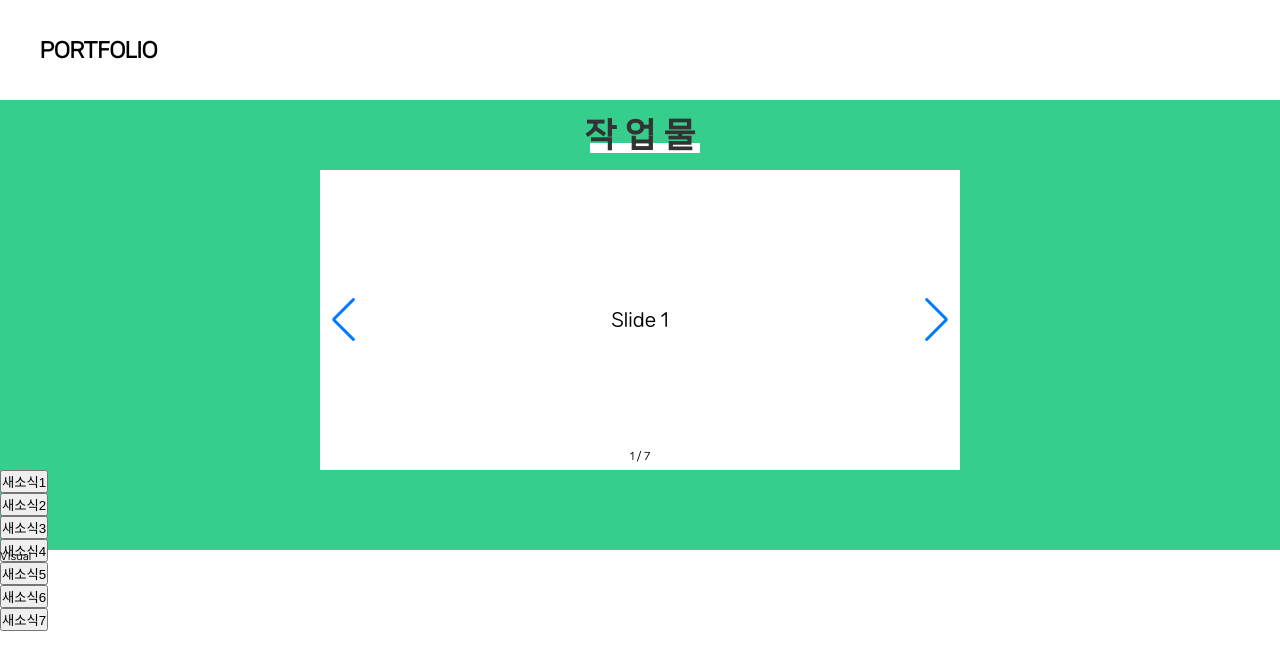
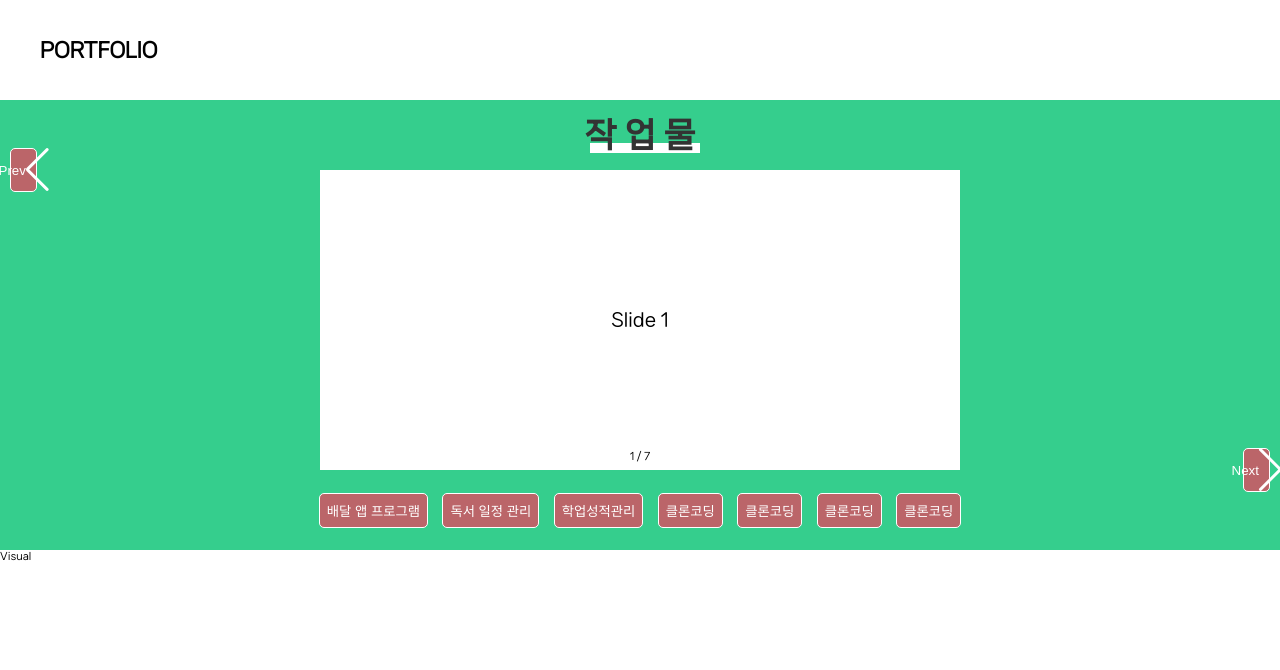
Before and after one commit to songmok/portfolio, a React (Vite) app: page / in a window 1280 px wide. Shown: the top 670 px of the page. Built offline with nearby package versions, Linux system fonts and the light colour scheme.

Commit message:
useRef 스와이프 navigate 구현 및 gnb 헤더 구현

```diff
--- a/package.json
+++ b/package.json
@@ -14,6 +14,7 @@
     "@fortawesome/fontawesome-svg-core": "^6.3.0",
     "@fortawesome/free-solid-svg-icons": "^6.3.0",
     "@mui/material": "^5.11.12",
+    "faker": "^6.6.6",
     "react": "^18.2.0",
     "react-dom": "^18.2.0",
     "react-router-dom": "^6.9.0",
--- a/src/components/common/Gnb/Gnb.tsx
+++ b/src/components/common/Gnb/Gnb.tsx
@@ -12,7 +12,7 @@ import "swiper/css/navigation";
 
 // import required modules
 import { Pagination, Navigation, Keyboard } from "swiper";
-
+import { Button } from "utils/repeat";
 type Props = {};
 
 const Gnb = () => {
@@ -22,6 +22,14 @@ const Gnb = () => {
     swiperRef.slideTo(i - 1, 300);
   };
 
+  const navigateNext = () => {
+    swiperRef.slideNext();
+  };
+
+  const navigatePrev = () => {
+    swiperRef.slidePrev();
+  };
+
   return (
     <>
       <GnbCss>
@@ -29,6 +37,11 @@ const Gnb = () => {
           <div className="work">
             <span>작 업 물</span>
           </div>
+          <Button>
+            <button className="swiper-button-prev" onClick={navigatePrev}>
+              Prev
+            </button>
+          </Button>
           <Swiper
             pagination={{
               type: "fraction",
@@ -38,7 +51,10 @@ const Gnb = () => {
             spaceBetween={30}
             modules={[Pagination, Keyboard]}
             centeredSlides={true}
-            navigation={true}
+            navigation={{
+              prevEl: ".swiper-button-prev",
+              nextEl: ".swiper-button-next",
+            }}
             onSwiper={setSwiperRef}
             className="mySwiper"
           >
@@ -50,10 +66,15 @@ const Gnb = () => {
             <SwiperSlide>Slide 6</SwiperSlide>
             <SwiperSlide>Slide 7</SwiperSlide>
           </Swiper>
-          {GnbData.map((v, i) => {
-            return (
-              <>
-                <p className="swiperButton">
+          <Button>
+            <button className="swiper-button-next" onClick={navigateNext}>
+              Next
+            </button>
+          </Button>
+          <p className="swiperButton">
+            {GnbData.map((v, i) => {
+              return (
+                <Button key={i}>
                   <button
                     onClick={() => {
                       slideTo(v.id);
@@ -61,10 +82,10 @@ const Gnb = () => {
                   >
                     {v.name}
                   </button>
-                </p>
-              </>
-            );
-          })}
+                </Button>
+              );
+            })}
+          </p>
         </div>
       </GnbCss>
     </>
--- a/src/components/common/Gnb/GnbCss.ts
+++ b/src/components/common/Gnb/GnbCss.ts
@@ -1,5 +1,6 @@
 import styled from "@emotion/styled";
 import { mainCol_1, mainCol_2 } from "utils/color";
+import { minFontSize } from "utils/font";
 export const GnbCss = styled.div`
   .workWrap {
     width: 100%;
@@ -36,6 +37,7 @@ export const GnbCss = styled.div`
       height: 300px;
       overflow: hidden;
       .swiper-slide {
+        width: 100%;
         height: 100%;
         text-align: center;
         font-size: 18px;
@@ -54,10 +56,19 @@ export const GnbCss = styled.div`
         }
       }
     }
-    .prev {
-      width: 100px;
-      height: 100px;
-      background-color: #fff;
+    .swiperButton {
+      position: relative;
+      margin: 0 auto;
+      width: 50.2%;
+      height: 80px;
+      display: flex;
+      justify-content: space-between;
+      align-items: center;
+      > div {
+        button {
+          ${minFontSize}
+        }
+      }
     }
   }
 `;
--- a/src/components/common/Gnb/data/GnbData.tsx
+++ b/src/components/common/Gnb/data/GnbData.tsx
@@ -5,30 +5,30 @@ export type GnbDataType = {
 export const GnbData = [
   {
     id: 1,
-    name: "새소식1",
+    name: "배달 앱 프로그램",
   },
   {
     id: 2,
-    name: "새소식2",
+    name: "독서 일정 관리",
   },
   {
     id: 3,
-    name: "새소식3",
+    name: "학업성적관리",
   },
   {
     id: 4,
-    name: "새소식4",
+    name: "클론코딩",
   },
   {
     id: 5,
-    name: "새소식5",
+    name: "클론코딩",
   },
   {
     id: 6,
-    name: "새소식6",
+    name: "클론코딩",
   },
   {
     id: 7,
-    name: "새소식7",
+    name: "클론코딩",
   },
 ];
```
Also changed, not shown: 2 other files (tests, documents, lock files or other folders).
